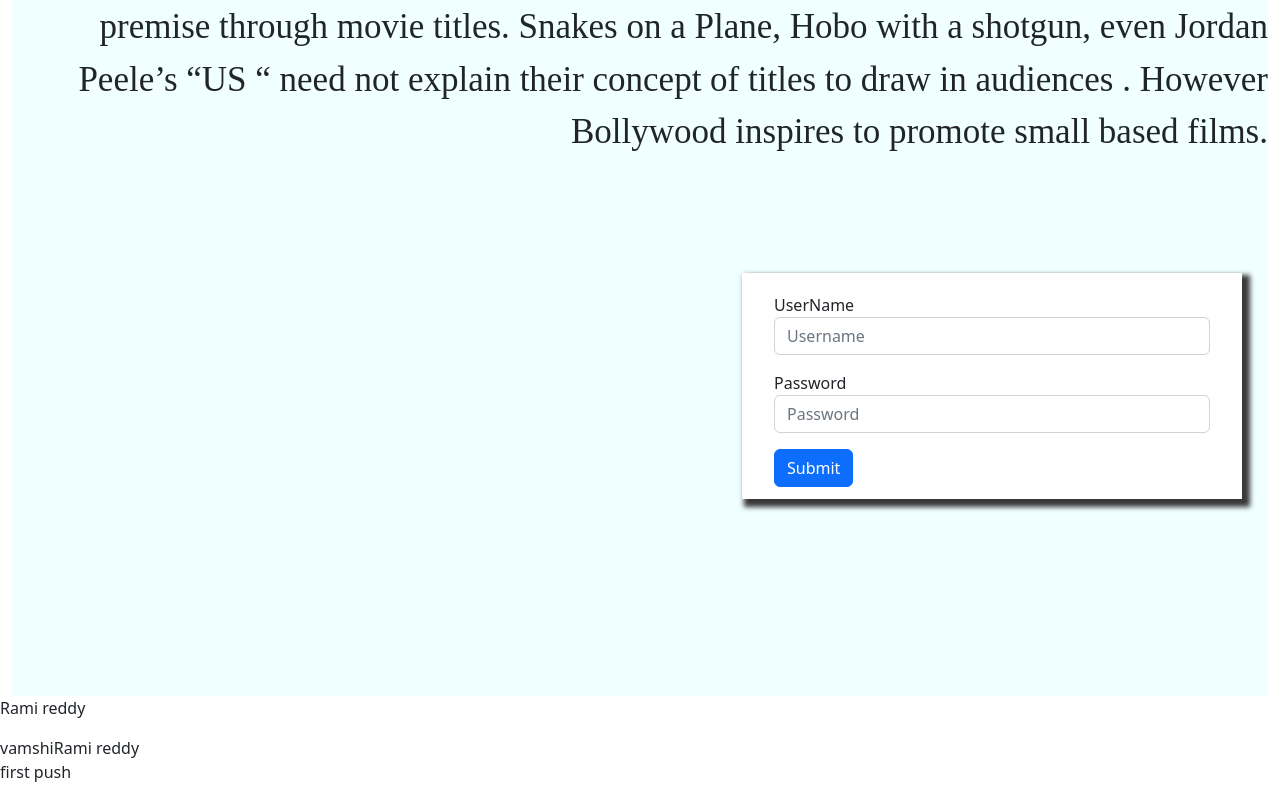
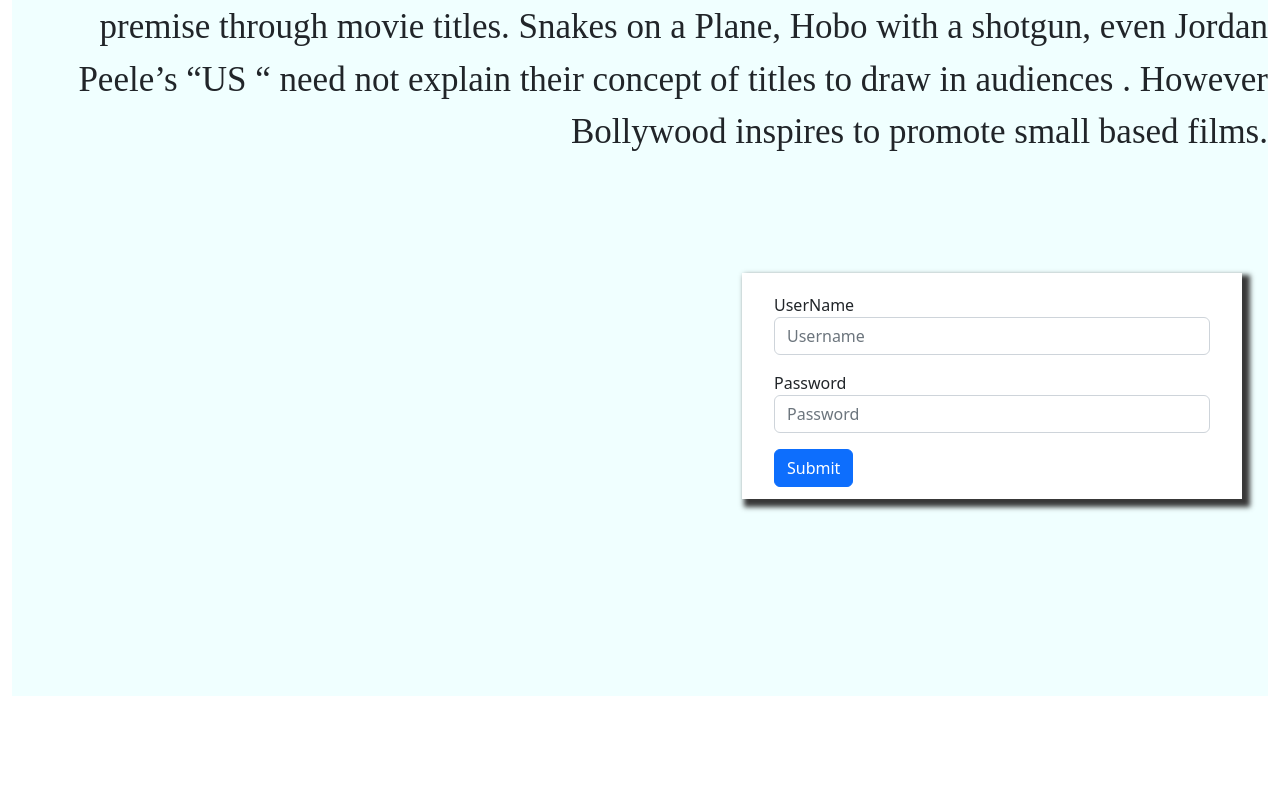
Before and after one commit to reddyvamsi/angularmini, an Angular app: page /login in a window 1280 px wide. Shown: the part 271-1071 px from the top of the page. After the commit the page ends 967 px from the top, so only its background shows below. Built offline with nearby package versions, Linux system fonts and the light colour scheme.

Commit message:
created a feature module

```diff
--- a/src/app/Components/home/home.component.html
+++ b/src/app/Components/home/home.component.html
@@ -15,9 +15,8 @@
              <div class="name">
              {{movie.name}}
              </div>
-             <div class="rating">
-                {{movie.rating}}
-             </div>
+            <!-- rating remove -->
+            <app-rating [rating]="movie.rating"></app-rating>
              </div>
          </div>
         </div>
--- a/src/app/app.component.html
+++ b/src/app/app.component.html
@@ -1,5 +1 @@
 <router-outlet></router-outlet>
-<p>Rami reddy</p>
-<span>vamshi</span>
-<span>Rami reddy</span>
-<p>first push</p>
--- a/src/app/app.module.ts
+++ b/src/app/app.module.ts
@@ -8,7 +8,7 @@ import { HeaderComponent } from './Components/header/header.component';
 import { LoginComponent } from './Components/login/login.component';
 import { MovieComponent } from './Components/movie/movie.component';
 import { HttpClientModule } from '@angular/common/http';
-
+import { FeatureModule } from './feature/feature.module';
 
 @NgModule({
   declarations: [
@@ -24,6 +24,7 @@ import { HttpClientModule } from '@angular/common/http';
     AppRoutingModule,
     FormsModule,
     ReactiveFormsModule,
+    FeatureModule
   ],
 
   providers: [],
--- /dev/null
+++ b/src/app/feature/rating/rating.component.html
@@ -0,0 +1,3 @@
+<div class="rating">
+    {{rating}}
+ </div>
--- /dev/null
+++ b/src/app/feature/rating/rating.component.ts
@@ -0,0 +1,18 @@
+import { Component, Input, OnInit } from '@angular/core';
+
+@Component({
+  selector: 'app-rating',
+  templateUrl: './rating.component.html',
+  styleUrls: ['./rating.component.css']
+})
+export class RatingComponent implements OnInit {
+
+  @Input() rating:any;
+  @Input() isreadonly:boolean=false;
+
+  constructor() { }
+
+  ngOnInit(): void {
+  }
+
+}
```
Also changed, not shown: src/app/feature/feature.module.ts (added, +15 -0 lines), src/app/feature/rating/rating.component.css (added), 1 other file (tests, documents, lock files or other folders).
